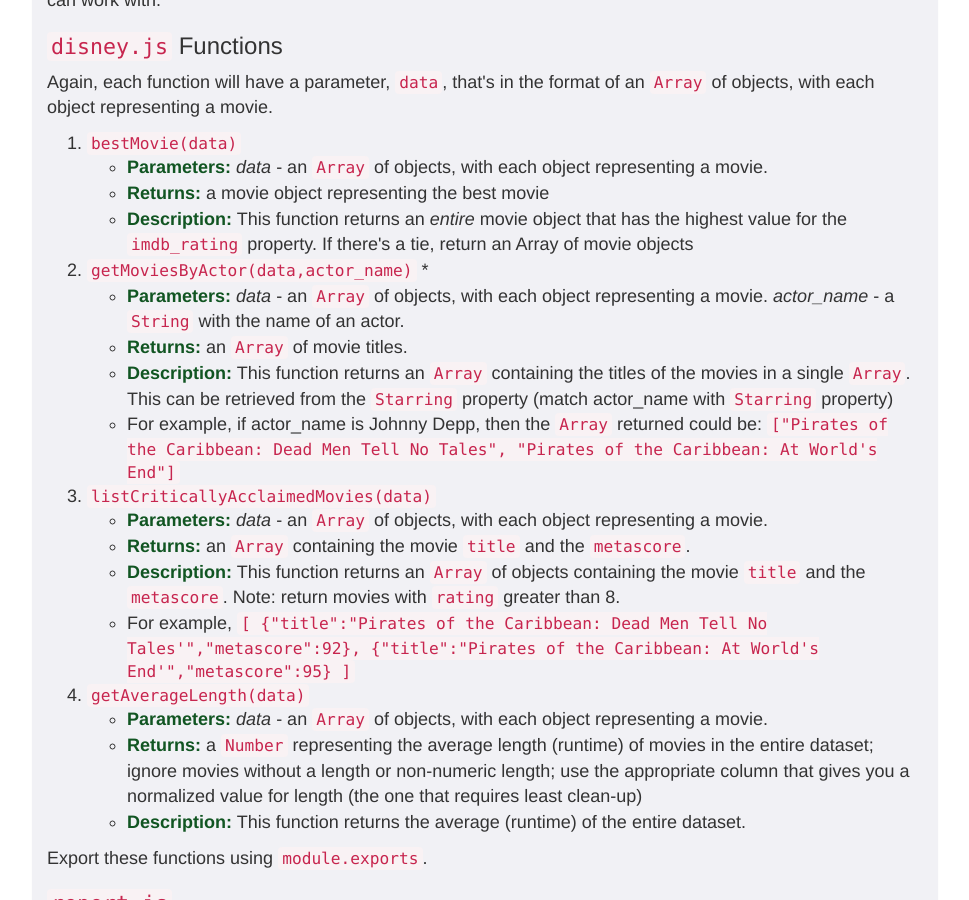
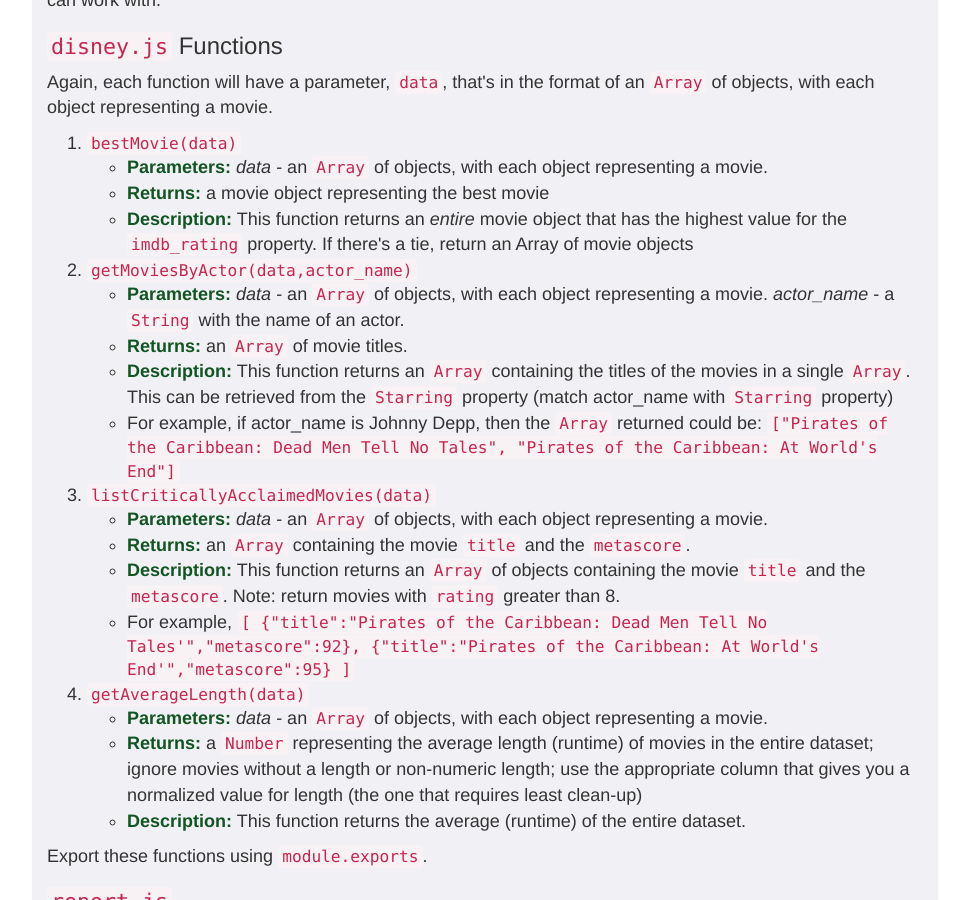
Before and after one commit to foureyes/csci-ua.0480-spring2021-034, a Jekyll site: the page built from homework/02.markdown, in a window 1280 px wide and 900 px high, scrolled down 16565 px. Shown: the whole window, without its empty margins (155-1124 px from the left). Built offline with Jekyll 4.4.1, drawn with Linux system fonts in a browser that asks for light colours.

Commit message:
fix hw 2

```diff
--- a/homework/02.markdown
+++ b/homework/02.markdown
@@ -788,7 +788,7 @@
 * **Returns:** a movie object representing the best movie
 * **Description:** This function returns an _entire_ movie object that has the highest value for the `imdb_rating` property. If there's a tie, return an Array of movie objects
 
-2. `getMoviesByActor(data,actor_name)` *
+2. `getMoviesByActor(data,actor_name)`
 * **Parameters:**
 *data* - an `Array` of objects, with each object representing a movie.
 *actor_name* - a `String` with the name of an actor.
--- a/index.markdown
+++ b/index.markdown
@@ -2,7 +2,6 @@
 layout: default
 nav-state: index
 ---
-
 
 
 
```
